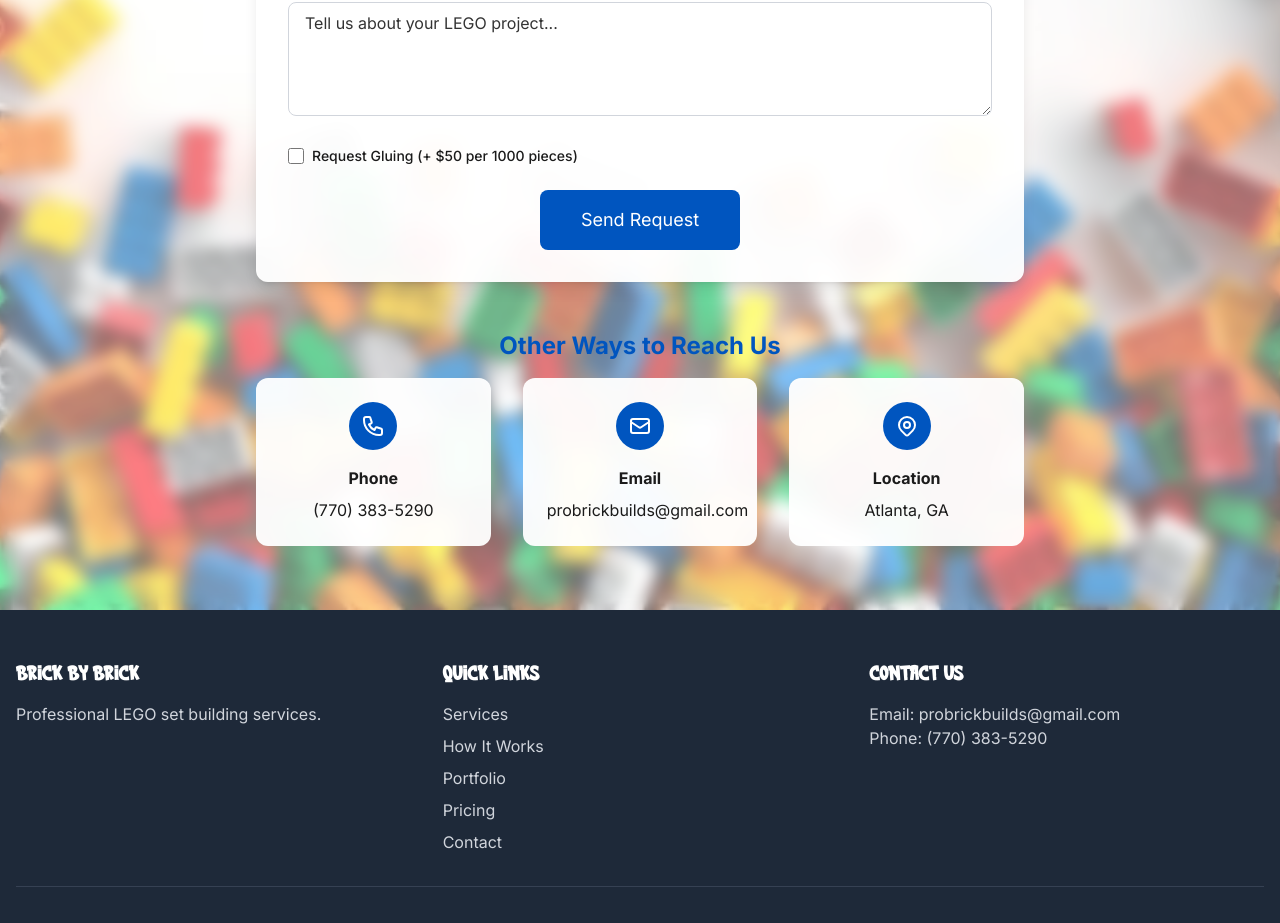
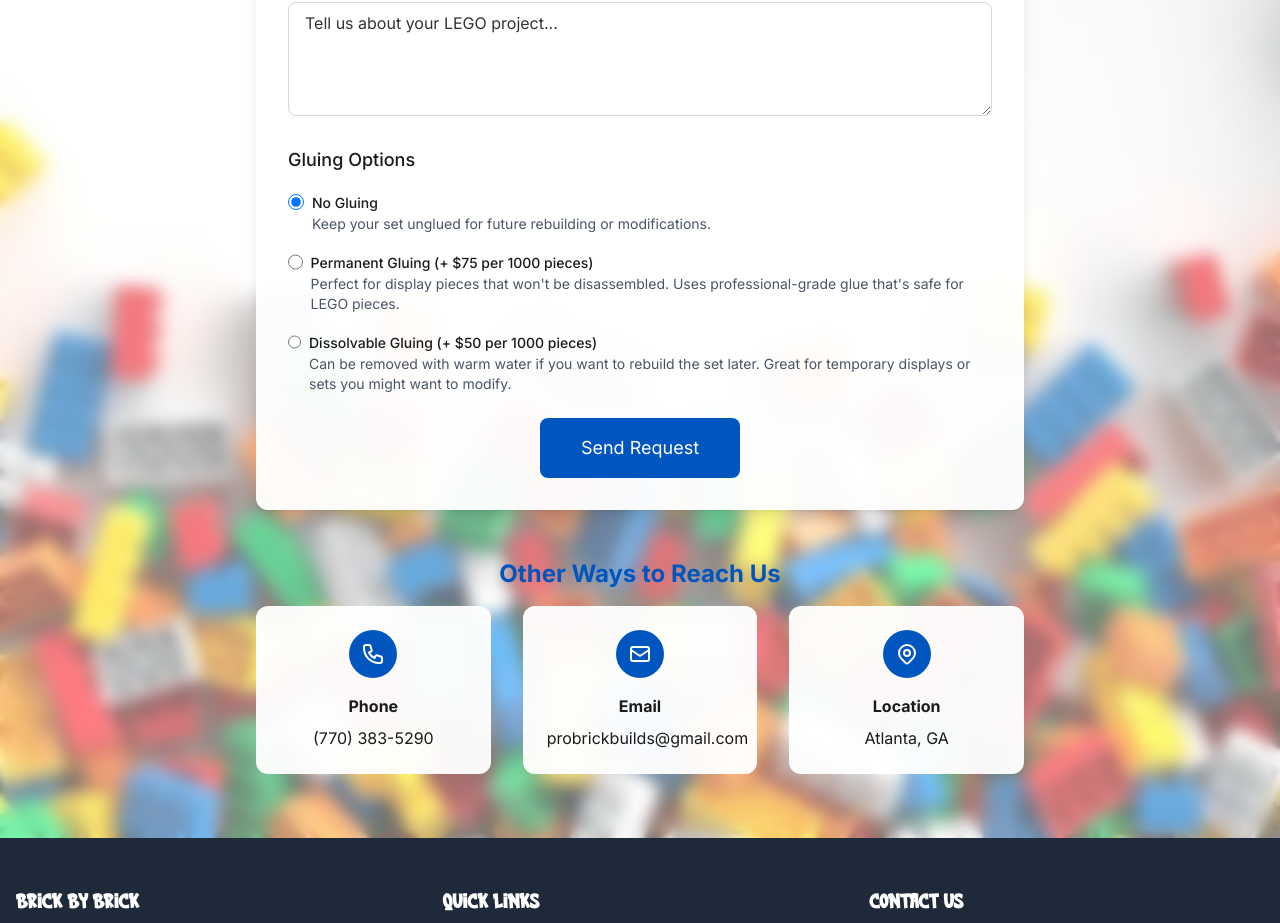
Before and after one commit to ToryThompson/BrickByBrick, a Next.js app: page /contact in a window 1280 px wide. Shown: the part 1060-1983 px from the top of the page. Built offline with nearby package versions, Linux system fonts and the light colour scheme.

Commit message:
Update permanent gluing price to  per 1000 pieces

```diff
--- a/src/app/contact/page.tsx
+++ b/src/app/contact/page.tsx
@@ -32,7 +32,7 @@ function ContactContent() {
     service: initialService,
     setSize: '',
     message: '',
-    gluing: false,
+    gluing: false as boolean | 'permanent' | 'dissolvable',
     selectedSet: null as LegoSet | null,
     deliveryMethod: '',
     address: '',
@@ -432,19 +432,55 @@ function ContactContent() {
                   ></textarea>
                 </div>
 
-                {/* Gluing Checkbox */}
-                <div className="flex items-center">
-                  <input
-                    type="checkbox"
-                    id="gluing"
-                    name="gluing"
-                    checked={formData.gluing}
-                    onChange={(e) => setFormData(prev => ({ ...prev, gluing: e.target.checked }))}
-                    className="h-4 w-4 text-[#0055BF] border-gray-300 rounded focus:ring-[#0055BF]"
-                  />
-                  <label htmlFor="gluing" className="ml-2 block text-sm font-medium text-[#1B1B1B]">
-                    Request Gluing (+ $50 per 1000 pieces)
-                  </label>
+                {/* Gluing Options */}
+                <div className="space-y-4">
+                  <h3 className="text-lg font-medium text-[#1B1B1B]">Gluing Options</h3>
+                  <div className="space-y-4">
+                    <div className="flex items-start">
+                      <input
+                        type="radio"
+                        id="noGluing"
+                        name="gluing"
+                        checked={!formData.gluing}
+                        onChange={(e) => setFormData(prev => ({ ...prev, gluing: false }))}
+                        className="h-4 w-4 mt-1 text-[#0055BF] border-gray-300 focus:ring-[#0055BF]"
+                      />
+                      <label htmlFor="noGluing" className="ml-2 block">
+                        <span className="text-sm font-medium text-[#1B1B1B]">No Gluing</span>
+                        <p className="text-sm text-gray-600">Keep your set unglued for future rebuilding or modifications.</p>
+                      </label>
+                    </div>
+
+                    <div className="flex items-start">
+                      <input
+                        type="radio"
+                        id="permanentGluing"
+                        name="gluing"
+                        checked={formData.gluing === 'permanent'}
+                        onChange={(e) => setFormData(prev => ({ ...prev, gluing: 'permanent' }))}
+                        className="h-4 w-4 mt-1 text-[#0055BF] border-gray-300 focus:ring-[#0055BF]"
+                      />
+                      <label htmlFor="permanentGluing" className="ml-2 block">
+                        <span className="text-sm font-medium text-[#1B1B1B]">Permanent Gluing (+ $75 per 1000 pieces)</span>
+                        <p className="text-sm text-gray-600">Perfect for display pieces that won't be disassembled. Uses professional-grade glue that's safe for LEGO pieces.</p>
+                      </label>
+                    </div>
+
+                    <div className="flex items-start">
+                      <input
+                        type="radio"
+                        id="dissolvableGluing"
+                        name="gluing"
+                        checked={formData.gluing === 'dissolvable'}
+                        onChange={(e) => setFormData(prev => ({ ...prev, gluing: 'dissolvable' }))}
+                        className="h-4 w-4 mt-1 text-[#0055BF] border-gray-300 focus:ring-[#0055BF]"
+                      />
+                      <label htmlFor="dissolvableGluing" className="ml-2 block">
+                        <span className="text-sm font-medium text-[#1B1B1B]">Dissolvable Gluing (+ $50 per 1000 pieces)</span>
+                        <p className="text-sm text-gray-600">Can be removed with warm water if you want to rebuild the set later. Great for temporary displays or sets you might want to modify.</p>
+                      </label>
+                    </div>
+                  </div>
                 </div>
 
                 {submitStatus === 'error' && (
--- a/src/app/how-it-works/page.tsx
+++ b/src/app/how-it-works/page.tsx
@@ -53,20 +53,21 @@ export default function HowItWorks() {
     return 550;
   };
 
-  // Calculate gluing price based on piece count
-  const calculateGluingPrice = (pieces: number) => {
-    if (pieces <= 200) return 15;
-    if (pieces <= 500) return 25;
-    if (pieces <= 1000) return 35;
-    if (pieces <= 2000) return 45;
-    if (pieces <= 3000) return 55;
-    if (pieces <= 4000) return 65;
-    if (pieces <= 5000) return 75;
-    if (pieces <= 6000) return 85;
-    if (pieces <= 7000) return 95;
-    if (pieces <= 8000) return 105;
-    if (pieces <= 9000) return 115;
-    return 125;
+  // Calculate gluing price based on piece count and type
+  const calculateGluingPrice = (pieces: number, gluingType: 'permanent' | 'dissolvable') => {
+    const basePrice = gluingType === 'permanent' ? 1.5 : 1; // 50% more for permanent gluing
+    if (pieces <= 200) return Math.round(15 * basePrice);
+    if (pieces <= 500) return Math.round(25 * basePrice);
+    if (pieces <= 1000) return Math.round(35 * basePrice);
+    if (pieces <= 2000) return Math.round(45 * basePrice);
+    if (pieces <= 3000) return Math.round(55 * basePrice);
+    if (pieces <= 4000) return Math.round(65 * basePrice);
+    if (pieces <= 5000) return Math.round(75 * basePrice);
+    if (pieces <= 6000) return Math.round(85 * basePrice);
+    if (pieces <= 7000) return Math.round(95 * basePrice);
+    if (pieces <= 8000) return Math.round(105 * basePrice);
+    if (pieces <= 9000) return Math.round(115 * basePrice);
+    return Math.round(125 * basePrice);
   };
 
   // Calculate local delivery price based on piece count and miles
@@ -173,7 +174,7 @@ export default function HowItWorks() {
       deliveryPrice = deliveryCost;
     }
 
-    const gluingPrice = requestGluing ? calculateGluingPrice(pieces) : 0;
+    const gluingPrice = requestGluing ? calculateGluingPrice(pieces, requestGluing === 'permanent' ? 'permanent' : 'dissolvable') : 0;
 
     return {
       basePrice,
@@ -508,17 +509,50 @@ export default function HowItWorks() {
 
           {/* Gluing Option */}
           <div className="mb-6">
-            <label className="flex items-center gap-2">
-              <input
-                type="checkbox"
-                checked={requestGluing}
-                onChange={(e) => setRequestGluing(e.target.checked)}
-                className="rounded border-gray-300 text-[#0055BF] focus:ring-[#0055BF]"
-              />
-              <span className="text-sm font-medium text-gray-700">
-                Request gluing service (additional cost)
-              </span>
-            </label>
+            <label className="block text-sm font-medium text-gray-700 mb-2">Gluing Options</label>
+            <div className="space-y-4">
+              <div className="flex items-start">
+                <input
+                  type="radio"
+                  id="noGluing"
+                  checked={!requestGluing}
+                  onChange={() => setRequestGluing(false)}
+                  className="h-4 w-4 mt-1 text-[#0055BF] border-gray-300 focus:ring-[#0055BF]"
+                />
+                <label htmlFor="noGluing" className="ml-2 block">
+                  <span className="text-sm font-medium text-gray-700">No Gluing</span>
+                  <p className="text-sm text-gray-600">Keep your set unglued for future rebuilding or modifications.</p>
+                </label>
+              </div>
+
+              <div className="flex items-start">
+                <input
+                  type="radio"
+                  id="permanentGluing"
+                  checked={requestGluing === 'permanent'}
+                  onChange={() => setRequestGluing('permanent')}
+                  className="h-4 w-4 mt-1 text-[#0055BF] border-gray-300 focus:ring-[#0055BF]"
+                />
+                <label htmlFor="permanentGluing" className="ml-2 block">
+                  <span className="text-sm font-medium text-gray-700">Permanent Gluing (+ $75 per 1000 pieces)</span>
+                  <p className="text-sm text-gray-600">Perfect for display pieces that won't be disassembled. Uses professional-grade glue that's safe for LEGO pieces.</p>
+                </label>
+              </div>
+
+              <div className="flex items-start">
+                <input
+                  type="radio"
+                  id="dissolvableGluing"
+                  checked={requestGluing === 'dissolvable'}
+                  onChange={() => setRequestGluing('dissolvable')}
+                  className="h-4 w-4 mt-1 text-[#0055BF] border-gray-300 focus:ring-[#0055BF]"
+                />
+                <label htmlFor="dissolvableGluing" className="ml-2 block">
+                  <span className="text-sm font-medium text-gray-700">Dissolvable Gluing (+ $50 per 1000 pieces)</span>
+                  <p className="text-sm text-gray-600">Can be removed with warm water if you want to rebuild the set later. Great for temporary displays or sets you might want to modify.</p>
+                </label>
+              </div>
+            </div>
           </div>
 
           {/* Calculate Price Button */}
@@ -572,7 +606,7 @@ export default function HowItWorks() {
                 {requestGluing && (
                   <p className="flex justify-between">
                     <span>Gluing Service:</span>
-                    <span>${calculateGluingPrice(parseInt(pieceCount))}</span>
+                    <span>${calculateGluingPrice(parseInt(pieceCount), requestGluing === 'permanent' ? 'permanent' : 'dissolvable')}</span>
                   </p>
                 )}
                 <div className="border-t border-gray-300 pt-2 mt-2">
@@ -586,7 +620,7 @@ export default function HowItWorks() {
                           'Get estimate'
                         )
                       ) : deliveryMethod === 'pickup' ? (
-                        `$${calculatePrice(parseInt(pieceCount)) + (requestGluing ? calculateGluingPrice(parseInt(pieceCount)) : 0)}`
+                        `$${calculatePrice(parseInt(pieceCount)) + (requestGluing ? calculateGluingPrice(parseInt(pieceCount), requestGluing === 'permanent' ? 'permanent' : 'dissolvable') : 0)}`
                       ) : (
                         'Contact for shipping quote'
                       )}
```
